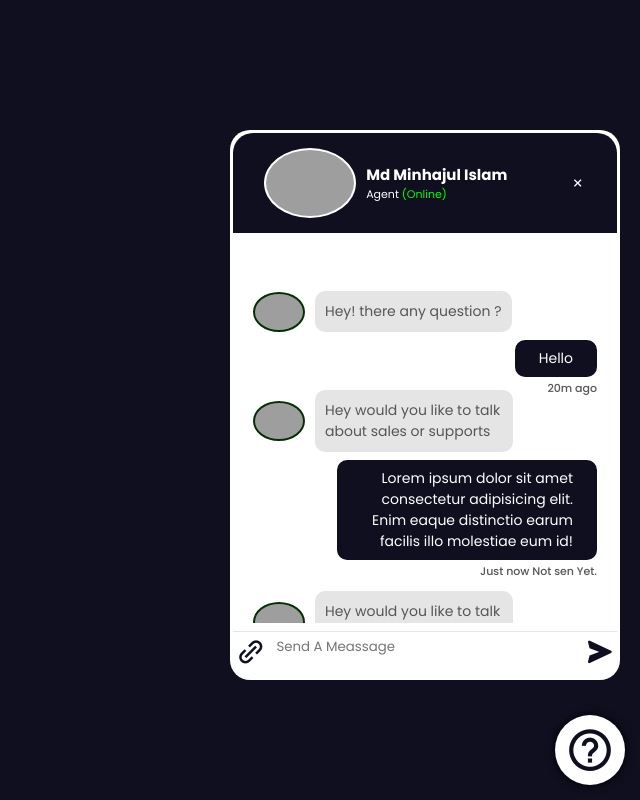
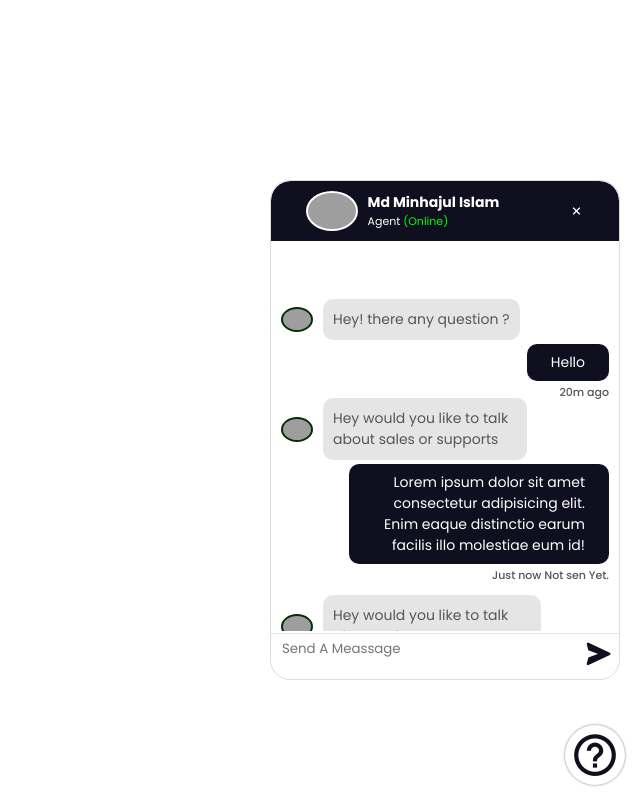
Before and after one commit to differentcoder/Minhaj-Chatbot-UI-, a plain HTML site: page index.html in a window 1280 px wide. Both pictures are taken after a click on the element 1230 px from the left and 750 px from the top of the page. Shown: the whole page, without its empty margins (640-1280 px from the left). Drawn offline with nearby package versions, Linux system fonts and the light colour scheme; grey boxes are pictures that could not be loaded.

Commit message:
css update & bottom section link icon remove

```diff
--- a/index.html
+++ b/index.html
@@ -68,7 +68,6 @@
 
  <!-- chatbot bottom aree  -->
             <div class="bottom-section">
-                <i class='bx bx-link-alt'></i>
                 <textarea name="" id="" cols="30" rows="10" placeholder="send a Meassage"></textarea>
                 <i class='bx bxs-send'></i>
             </div>
--- a/style.css
+++ b/style.css
@@ -9,7 +9,7 @@
     color: #fff;
 }
 body{
-    background-color: #0f0f20;
+    background-color: #ffffff;
 }
 .main-div{
     display: flex;
@@ -22,13 +22,13 @@ body{
     position: absolute;
     right: 15px;
     bottom: 15px;
-    height: 70px;
-    width: 70px;
+    height: 60px;
+    width: 60px;
     background: #fff;
     display: flex;
     justify-content: center;
     align-items: center;
-    box-shadow: 0 0 10px #000;
+    box-shadow: 0 0 2px 0.5px #a3a3a3;
     border-radius: 50%;
     cursor: pointer;
 }
@@ -69,11 +69,12 @@ body{
     transition-timing-function:cubic-bezier(0.075,.82,.165,1) ;
 }
 .menuToggle.active ~ .container{
-    height: 550px;
-    width: 390px;
+    height: 500px;
+    width: 350px;
     z-index: 1;
     transition-delay:0s, 0.5s,0.5s ;
     transform: translateY(-100px);
+    border: 1px solid #ddd;;
 }
 .container::before{
     content: "";
@@ -92,7 +93,7 @@ body{
     transition-delay:.5s ;
 }
 .container .top-part{
-    height: 100px;
+    height: 60px;
     background: #0f0f20;
     display: flex;
     justify-content: space-around;
@@ -105,7 +106,7 @@ body{
     align-items: center;
 }
 .container .top-part .agent-details img{
-    height: 70px;
+    height: 40px;
     border: 2px solid #fff;
     border-radius: 50%;
     background: #fff;
@@ -117,7 +118,7 @@ body{
     cursor: pointer;
 }
 .agent-text h3 {
-    font-size: 15px;
+    font-size: 14px;
 }
 .agent-text p {
     font-size: 11px;
@@ -128,7 +129,7 @@ body{
 
 .chart-section{
     position: relative;
-    padding: 0 20px;
+    padding: 0 10px;
     height: 390px;
     overflow-y: scroll;
 
@@ -155,7 +156,7 @@ body{
     align-items: center;
 }
 .left-part img{
-    height: 40px;
+    height: 25px;
     background:#0f0f20;
     border-radius: 50%;
     border: 2px solid #023000;
@@ -170,7 +171,7 @@ body{
     margin-left: 10px;
 }
 .chart-section .right-part{
-    margin: -50px 0;
+    margin: -54px 0;
     text-align: right;
     max-width: 260px;
     float: right;
@@ -199,6 +200,7 @@ body{
     width: 100%;
     border-top:1px solid  rgba(0,0,0,.1);
     /* background:#ffffff; */
+    padding: 0 5px;
 
 }
 .bottom-section i{
@@ -208,7 +210,7 @@ body{
 }
 .bottom-section textarea{
     height: 40px;
-    width: 80%;
+    width: 90%;
     color: #0f0f20;
     padding: 5px 5px 0 5px;
     resize: none;
```
